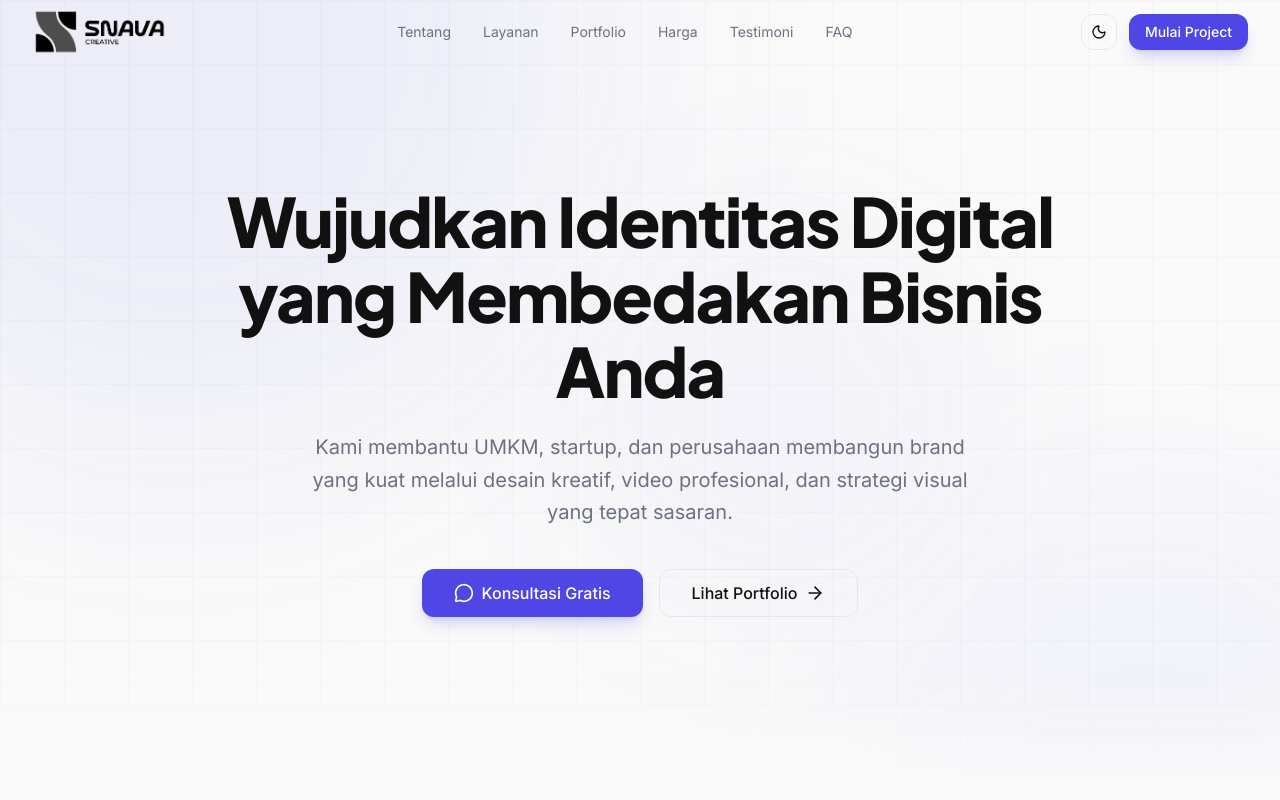
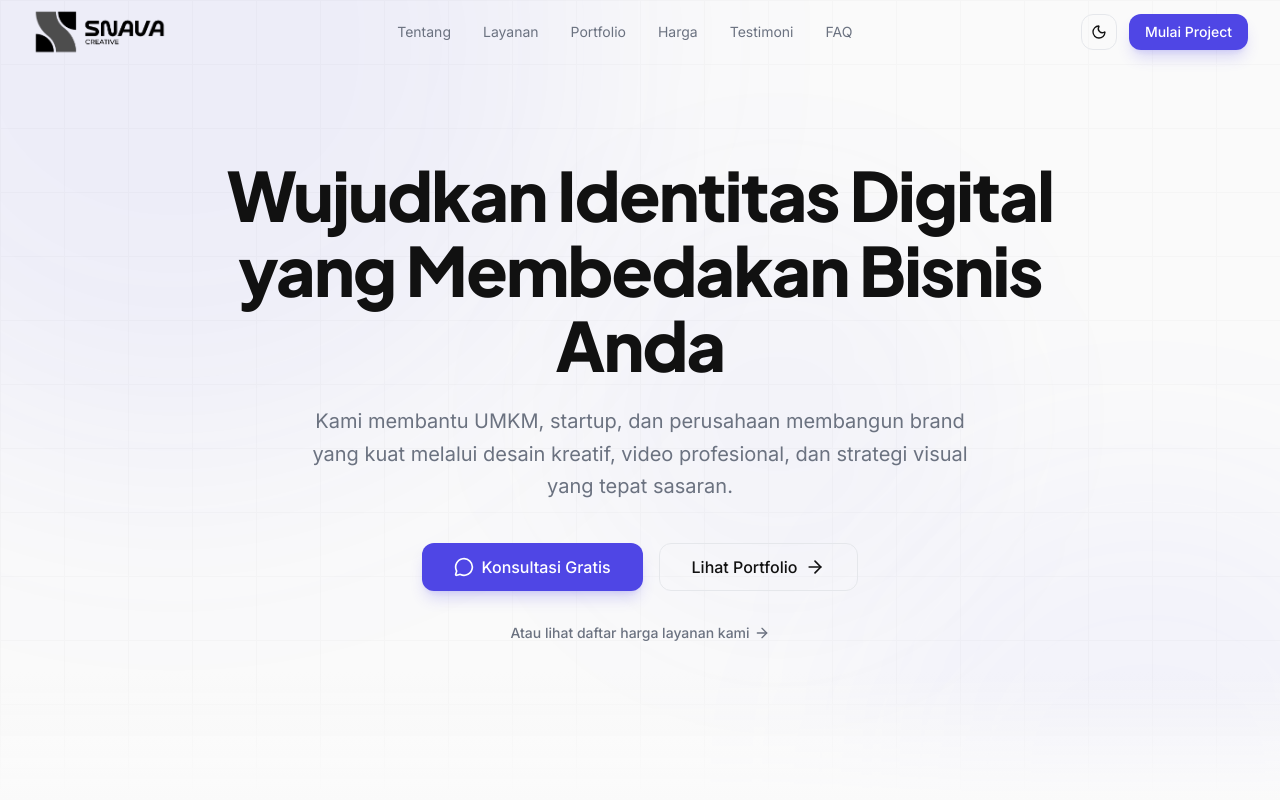
Before and after one commit to ilhamraff/snava-creative, a Next.js app: page / in a window 1280 px wide. Shown: the top 800 px of the page. Built offline with nearby package versions, Linux system fonts and the light colour scheme.

Commit message:
feat: update navbar and hero component

```diff
--- a/components/layout/navbar.tsx
+++ b/components/layout/navbar.tsx
@@ -77,7 +77,7 @@ export function Navbar() {
           {/* Desktop CTA + Theme Toggle */}
           <div className="hidden md:flex items-center gap-3">
             <ThemeToggle />
-            <Button href={getWhatsAppUrl()} size="sm">
+            <Button href="#final-cta" size="sm">
               Mulai Project
             </Button>
           </div>
--- a/components/pricing/pricing-card.tsx
+++ b/components/pricing/pricing-card.tsx
@@ -35,7 +35,7 @@ export function PricingCard({ plan }: PricingCardProps) {
         <h3 className="font-display text-lg font-semibold text-foreground">
           {plan.name}
         </h3>
-        <p className="mt-2 text-sm text-muted leading-relaxed min-h-[40px]">
+        <p className="mt-2 text-sm text-muted leading-relaxed min-h-10">
           {plan.subheadline}
         </p>
       </div>
--- a/components/pricing/pricing-feature.tsx
+++ b/components/pricing/pricing-feature.tsx
@@ -12,11 +12,11 @@ export function PricingFeatureItem({ feature }: PricingFeatureItemProps) {
       <div className="mt-0.5 shrink-0">
         {feature.included ? (
           <div className="flex h-5 w-5 items-center justify-center rounded-full bg-accent/10 text-accent">
-            <Check className="h-3.5 w-3.5 stroke-[3]" />
+            <Check className="h-3.5 w-3.5 stroke-3" />
           </div>
         ) : (
           <div className="flex h-5 w-5 items-center justify-center rounded-full bg-surface-elevated text-muted">
-            <X className="h-3.5 w-3.5 stroke-[3]" />
+            <X className="h-3.5 w-3.5 stroke-3" />
           </div>
         )}
       </div>
--- a/components/sections/final-cta.tsx
+++ b/components/sections/final-cta.tsx
@@ -6,7 +6,7 @@ import { ArrowRight, MessageCircle } from 'lucide-react'
 
 export function FinalCTASection() {
   return (
-    <AnimatedSection className="py-20 lg:py-28">
+    <AnimatedSection id="final-cta" className="py-20 lg:py-28">
       <Container>
         <div className="relative overflow-hidden rounded-3xl bg-linear-to-br from-accent/20 via-accent/10 to-transparent border border-accent/20 px-6 py-16 text-center sm:px-12 lg:py-24">
           {/* Background decorative blobs */}
--- a/components/sections/hero.tsx
+++ b/components/sections/hero.tsx
@@ -41,6 +41,16 @@ export function HeroSection() {
               <ArrowRight className="h-5 w-5" />
             </Button>
           </div>
+
+          <div className="mt-8 flex justify-center">
+            <a
+              href="/pricing"
+              className="text-sm font-medium text-muted hover:text-foreground transition-colors inline-flex items-center gap-1 group"
+            >
+              Atau lihat daftar harga layanan kami
+              <ArrowRight className="h-4 w-4 transition-transform group-hover:translate-x-1" />
+            </a>
+          </div>
         </div>
       </Container>
 
```
